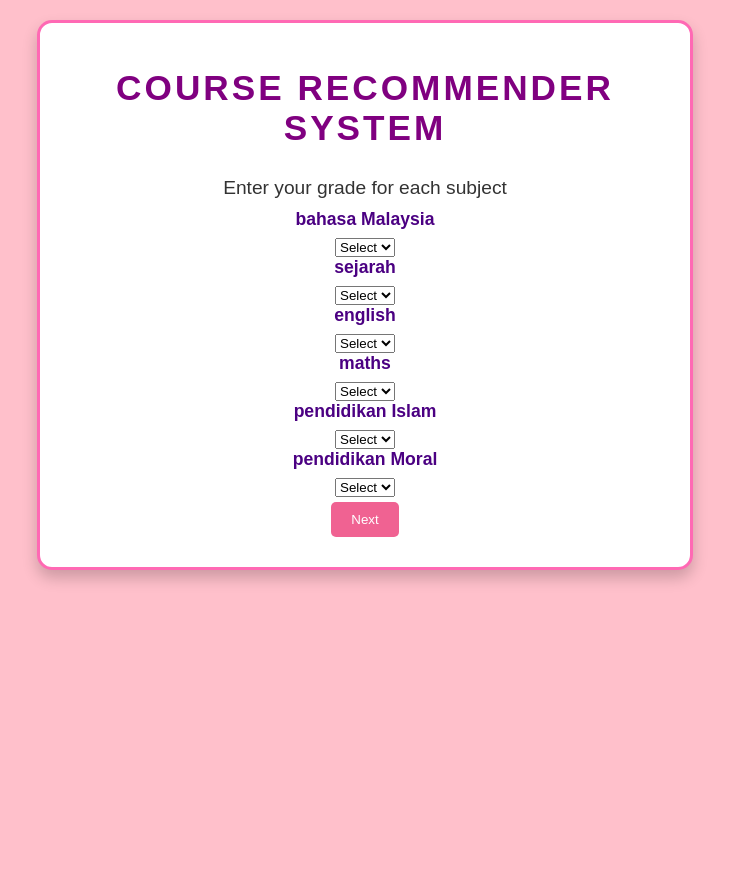
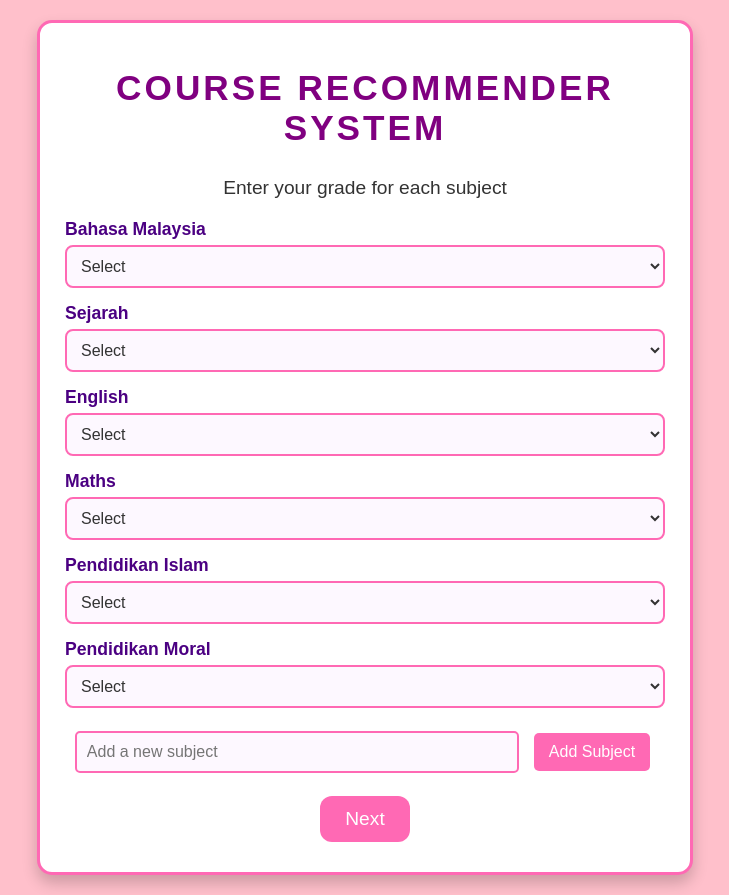
Before and after one commit to amirzach/CourseRecSystem, a React (Create React App) app: page / in a window 1280 px wide. Shown: the whole page, without its empty margins (275-1004 px from the left). Before the commit the page ends 800 px from the top, so only its background shows below. Built offline with nearby package versions, Linux system fonts and the light colour scheme.

Commit message:
Modified Components
Modified contents and display

```diff
--- a/src/components/GradeSelection.js
+++ b/src/components/GradeSelection.js
@@ -1,4 +1,5 @@
 import React, { useState } from 'react';
+import "../styles.css";
 
 function GradeSelection({ onNext }) {
   const [grades, setGrades] = useState({
@@ -10,8 +11,17 @@ function GradeSelection({ onNext }) {
     pendidikanMoral: ''
   });
 
+  const [newSubject, setNewSubject] = useState('');
+
   const handleGradeChange = (e) => {
     setGrades({ ...grades, [e.target.name]: e.target.value });
+  };
+
+  const handleAddSubject = () => {
+    if (newSubject.trim() && !grades[newSubject]) {
+      setGrades({ ...grades, [newSubject]: '' });
+      setNewSubject('');
+    }
   };
 
   const handleSubmit = () => {
@@ -22,18 +32,51 @@ function GradeSelection({ onNext }) {
     <div className="container">
       <h2>Course Recommender System</h2>
       <p>Enter your grade for each subject</p>
+
+      <div className="subject-list">
         {Object.keys(grades).map((subject) => (
-        <div key={subject}>
-          <label>{subject.replace(/([A-Z])/g, ' $1')}</label>
-          <select name={subject} value={grades[subject]} onChange={handleGradeChange}>
+          <div key={subject} className="subject-item">
+            <label className="subject-label">
+              {subject.replace(/([A-Z])/g, ' $1').toLowerCase()}
+            </label>
+            <select
+              name={subject}
+              value={grades[subject]}
+              onChange={handleGradeChange}
+              className="grade-select"
+            >
               <option value="">Select</option>
               <option value="A+">A+</option>
               <option value="A">A</option>
-            <option value="A-">A-</option>
+              <option value="A-">A-</option>'A+': 4.3, 'A': 4, 'A-': 3.7, 'B+': 3.3, 'B': 3, 'B-': 2.7, 'C': 2, 'D': 1, 'E': 0.5, 'F': 0}
+              <option value="B+">B+</option>
+              <option value="B">B</option>
+              <option value="B-">B-</option>
+              <option value="C">C</option>
+              <option value="D">D</option>
+              <option value="E">E</option>
+              <option value="F">F</option>
             </select>
           </div>
         ))}
-      <button onClick={handleSubmit}>Next</button>
+      </div>
+
+      <div className="add-subject-container">
+        <input
+          type="text"
+          placeholder="Add a new subject"
+          value={newSubject}
+          onChange={(e) => setNewSubject(e.target.value)}
+          className="add-subject-input"
+        />
+        <button onClick={handleAddSubject} className="add-subject-button">
+          Add Subject
+        </button>
+      </div>
+
+      <button onClick={handleSubmit} className="submit-button">
+        Next
+      </button>
     </div>
   );
 }
--- a/src/components/Questionnaire.js
+++ b/src/components/Questionnaire.js
@@ -1,35 +1,100 @@
-import React, { useState } from 'react';
+import React, { useState } from "react";
+import "../styles.css";
 
-function Questionnaire({ onNext }) {
-  const [answer, setAnswer] = useState('');
+function Questionnaire({ onSubmit }) {
+  const [responses, setResponses] = useState({});
 
-  const handleAnswerChange = (newAnswer) => {
-    setAnswer(newAnswer);
+  const questions = [
+    {
+      type: "multipleChoice",
+      question: "Do you consider yourself more creative, analytical, or practical?",
+      options: ["Creative", "Analytical", "Practical"],
+    },
+    {
+      type: "multipleChoice",
+      question: "Which set of skills or interests best describes you?",
+      options: [
+        "Problem-solving, logical thinking, and an interest in how things work. (Engineering or Technology)",
+        "Curiosity about nature, scientific research, and exploring how the world works. (Science)",
+        "Interest in biology, innovation, and working on solutions to health or environmental issues. (Biotechnology)",
+        "Creativity in designing or making things, especially in food or other practical applications. (Food Technology or Creative Industries)",
+        "Artistic talent, creativity, and a passion for visual expression. (Arts and Design)",
+        "Business-minded, with an interest in finance, marketing, or entrepreneurship. (Business)",
+      ],
+    },
+    {
+      type: "multipleChoice",
+      question: "How do you approach solving problems: step-by-step or intuitively?",
+      options: ["Step-by-step", "Intuitively"],
+    },
+    {
+      type: "multipleChoice",
+      question: "Are you more comfortable working with data, people, or ideas?",
+      options: ["Data", "People", "Ideas"],
+    },
+    {
+      type: "radioScale",
+      question: "How confident are you in your mathematical skills?",
+      options: ["1", "2", "3", "4", "5"],
+      labels: ["Not Confident", "Very Confident"],
+    },
+  ];
+
+  const handleAnswerChange = (questionIndex, answer) => {
+    setResponses({ ...responses, [questionIndex]: answer });
   };
 
-  const handleSubmit = () => {
-    onNext(answer);
+  const handleSubmit = (e) => {
+    e.preventDefault();
+    onSubmit(responses);
   };
 
   return (
     <div className="container">
       <h2>Course Recommender System</h2>
-      <p>You love talking about and analyzing creative works</p>
-      <div className="question-buttons">
-        {['Strongly Agree', 'Agree', 'Neutral', 'Disagree', 'Strongly Disagree'].map((option) => (
-          <button
-            key={option}
-            className={answer === option ? 'selected' : ''}
-            onClick={() => handleAnswerChange(option)}
-          >
-            {option}
-          </button>
+      <form onSubmit={handleSubmit}>
+        {questions.map((q, index) => (
+          <div key={index} className="question">
+            <p>{q.question}</p>
+            {q.type === "multipleChoice" ? (
+              <div className="horizontal-options">
+                {q.options.map((option, i) => (
+                  <label key={i} className="radio-label">
+                    <input
+                      type="radio"
+                      name={`question-${index}`}
+                      value={option}
+                      checked={responses[index] === option}
+                      onChange={() => handleAnswerChange(index, option)}
+                    />
+                    {option}
+                  </label>
+                ))}
+              </div>
+            ) : (
+              <div className="horizontal-options">
+                <span className="scale-label">{q.labels[0]}</span>
+                {q.options.map((option, i) => (
+                  <label key={i} className="radio-scale-label">
+                    <input
+                      type="radio"
+                      name={`question-${index}`}
+                      value={option}
+                      checked={responses[index] === option}
+                      onChange={() => handleAnswerChange(index, option)}
+                    />
+                    {option}
+                  </label>
+                ))}
+                <span className="scale-label">{q.labels[1]}</span>
+              </div>
+            )}
+          </div>
         ))}
-      </div>
-      <div className="arrow-buttons">
-        <button onClick={() => onNext('back')}>⟵</button>
-        <button onClick={handleSubmit}>⟶</button>
-      </div>
+        <button type="submit" className="submit-button">
+          Submit
+        </button>
+      </form>
     </div>
   );
 }
```
Lines whose indentation alone changed are shown as unchanged.
